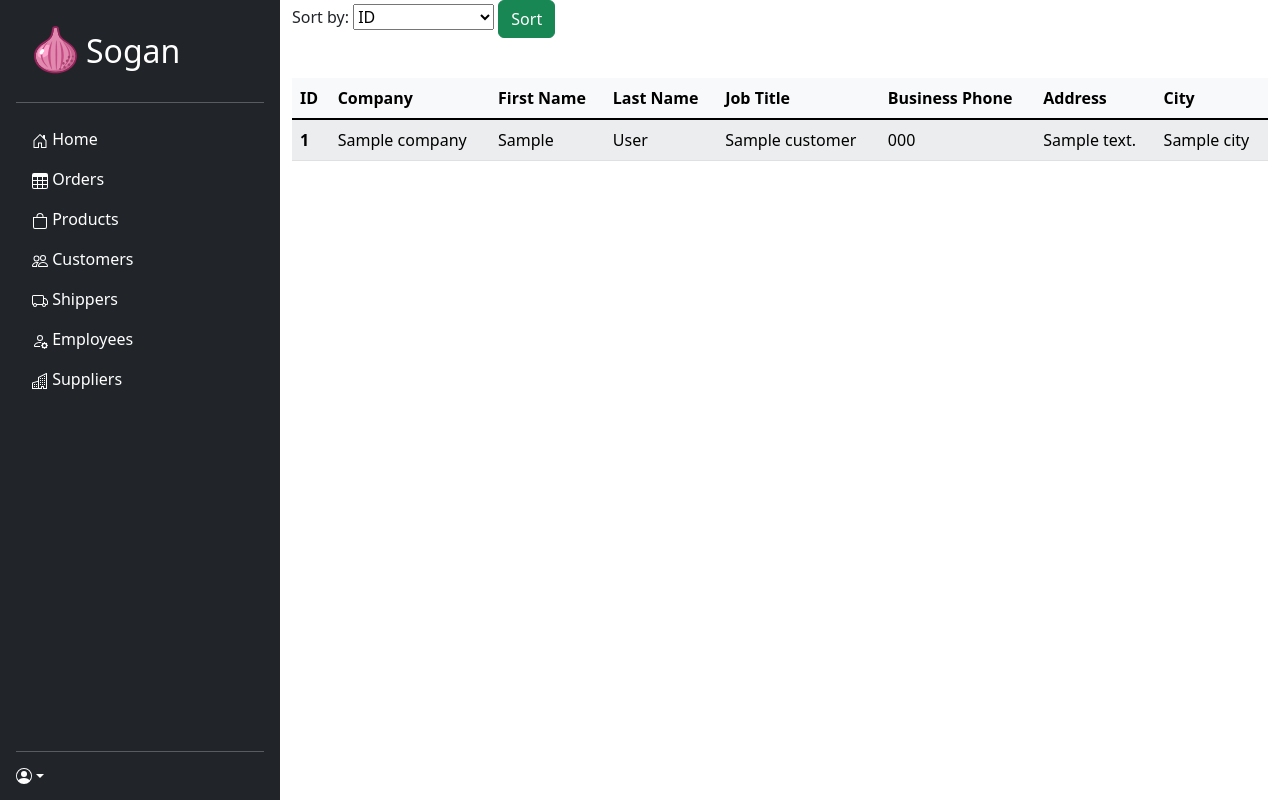
After one commit to itudb2327/itudb2327, a Flask app: template templates/customers.html in a window 1280 px wide. The commit adds this page. Run offline with Flask 3, Linux system fonts and the light colour scheme; the template is opened without the code that fills it: most values are stand-ins (such as "Sample title", 1, 10 or a date in 2020).

Commit message:
Customers page design, sorting function

```diff
--- a/progress/grmstoygun.txt
+++ b/progress/grmstoygun.txt
@@ -1 +1,3 @@
 6.11.23 commit: Created a database instance on AWS, fed the tables and data to the database and established connection with the project.
+
+13.11.23 commit: Created a webpage for displaying customers. Fetched customer information from the database with a query and implemented an ordering function in the webpage that modifies the query.
--- a/server.py
+++ b/server.py
@@ -2,6 +2,7 @@ import mysql.connector
 from flask import Flask, render_template,url_for,request
 from supplier import Supplier
 from employee import Employees
+import customers
 
 db = mysql.connector.connect(
     host="northwind.cfl4fp0ymkxx.eu-north-1.rds.amazonaws.com",
@@ -62,7 +63,9 @@ def employees_page():
      cursor.close()
      return render_template("employees.html", employee_list=employee_list)
 
-
+@app.route("/customers")
+def customers_page():
+    return customers.index(db)
 
 if __name__ == '__main__':
     app.run(debug=True)
--- a/templates/base.html
+++ b/templates/base.html
@@ -100,7 +100,7 @@
           </ul>
         </div>
       </div>
-{% block employees %} {%endblock%}
+{% block page_content %} {%endblock%}
 
 <script src="https://code.jquery.com/jquery-3.5.1.slim.min.js" integrity="sha384-DfXdz2htPH0lsSSs5nCTpuj/zy4C+OGpamoFVy38MVBnE+IbbVYUew+OrCXaRkfj" crossorigin="anonymous"></script>
 <script src="https://cdn.jsdelivr.net/npm/bootstrap@5.3.2/dist/js/bootstrap.bundle.min.js" integrity="sha384-C6RzsynM9kWDrMNeT87bh95OGNyZPhcTNXj1NW7RuBCsyN/o0jlpcV8Qyq46cDfL" crossorigin="anonymous"></script>
--- /dev/null
+++ b/templates/customers.html
@@ -0,0 +1,48 @@
+{% extends "base.html" %} {% block page_content %}
+<div class="container">
+  <form action="/customers" method="get">
+    <label for="sort">Sort by:</label>
+    <select name="sort_by" id="sort">
+      <option value="id">ID</option>
+      <option value="company">Company</option>
+      <option value="first_name">First Name</option>
+      <option value="last_name">Last Name</option>
+      <option value="job_title">Job Title</option>
+      <option value="business_phone">Business Phone</option>
+      <option value="address">Address</option>
+      <option value="city">City</option>
+    </select>
+    <input type="submit" class="btn btn-success" value="Sort" />
+  </form>
+  <div style="padding-top: 40px">
+    <table class="table table-light table-striped table-hover">
+      <thead>
+        <tr>
+          <th scope="col">ID</th>
+          <th scope="col">Company</th>
+          <th scope="col">First Name</th>
+          <th scope="col">Last Name</th>
+          <th scope="col">Job Title</th>
+          <th scope="col">Business Phone</th>
+          <th scope="col">Address</th>
+          <th scope="col">City</th>
+        </tr>
+      </thead>
+      <tbody class="table-group-divider">
+        {% for customer in customers_list %}
+        <tr>
+          <th scope="row">{{ customer.id }}</th>
+          <td>{{ customer.company }}</td>
+          <td>{{ customer.first_name }}</td>
+          <td>{{ customer.last_name }}</td>
+          <td>{{ customer.job_title }}</td>
+          <td>{{ customer.business_phone }}</td>
+          <td>{{ customer.address }}</td>
+          <td>{{ customer.city }}</td>
+        </tr>
+        {% endfor %}
+      </tbody>
+    </table>
+  </div>
+</div>
+{% endblock %}
--- a/templates/employees.html
+++ b/templates/employees.html
@@ -1,5 +1,5 @@
 {% extends "base.html" %}
-{% block employees %}
+{% block page_content %}
 {% if employee_list %}
 <div class="p-3 m-0 border-0 bd-example m-0 border-0">
     <div class="accordion" id="accordionExample" style="width: 50rem;" >
```
Also changed, not shown: customers.py (added, +28 -0 lines).
